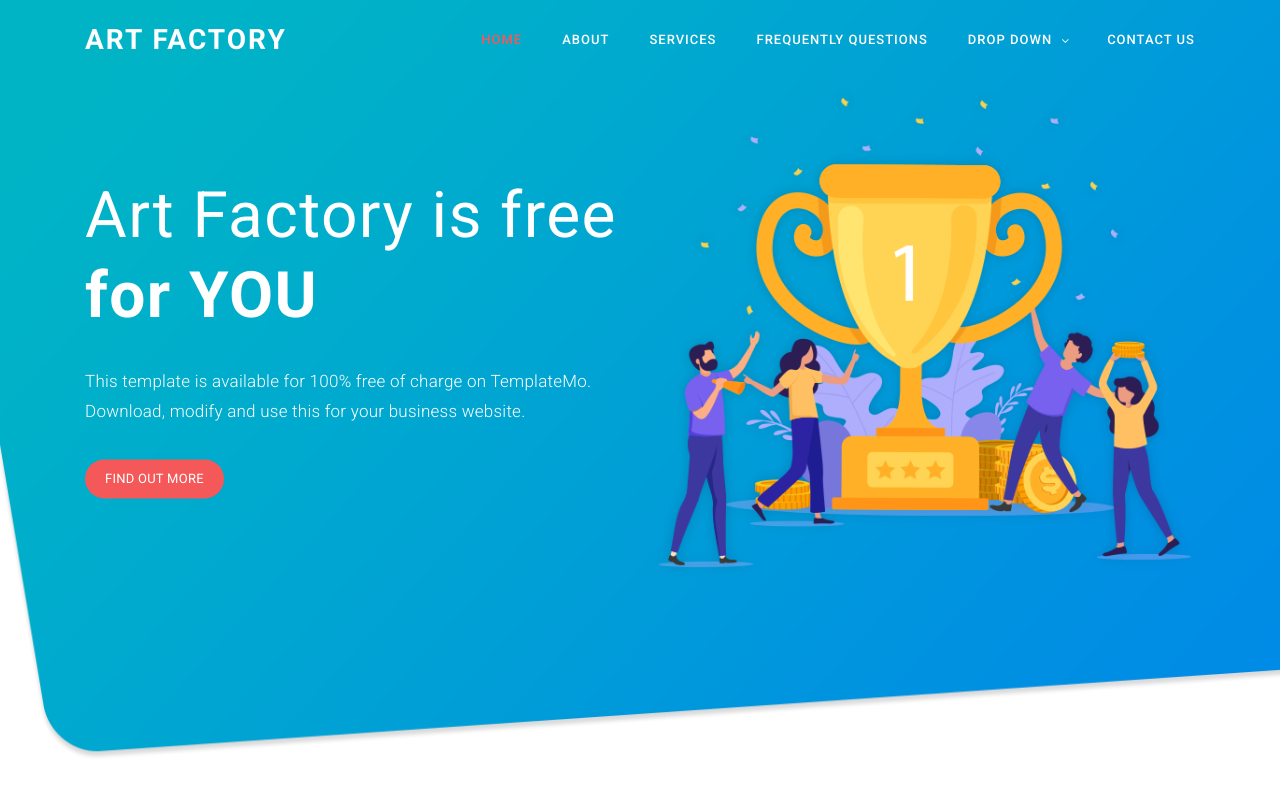
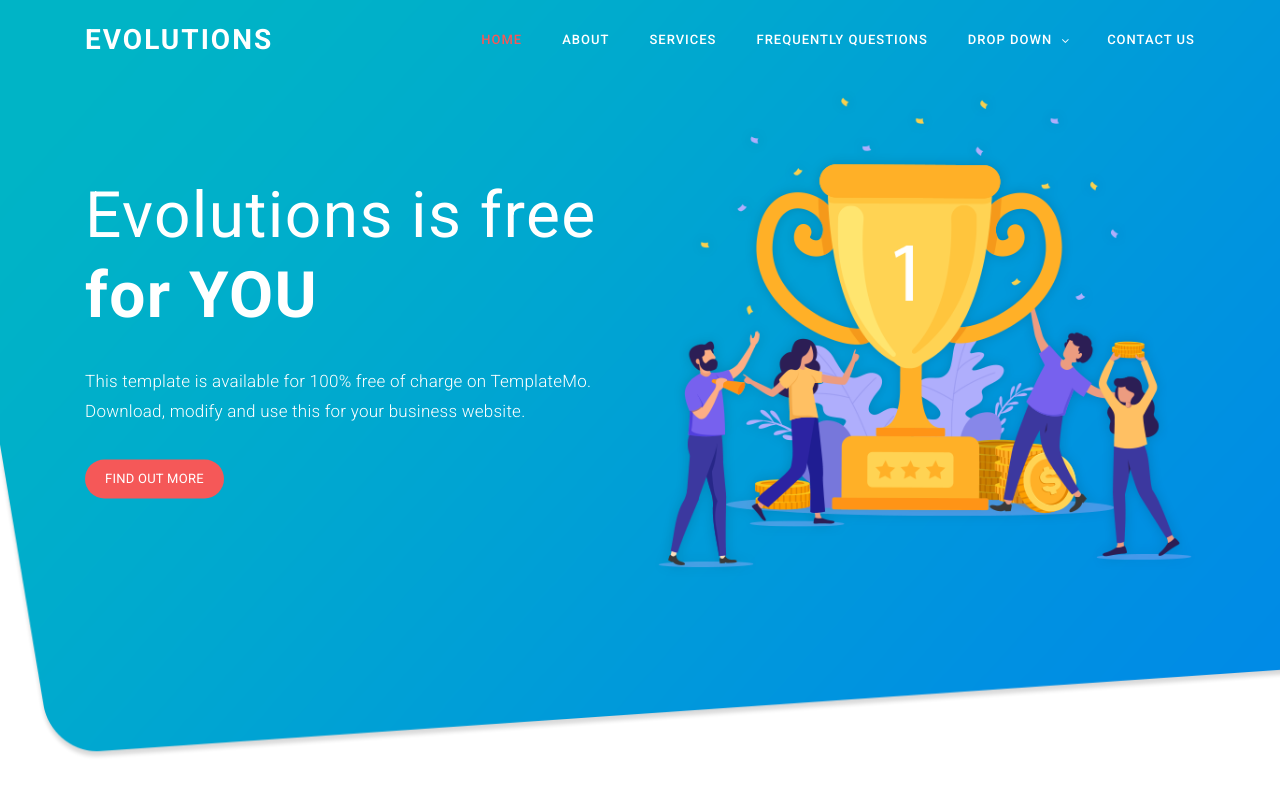
Before and after one commit to idktech/evo, a plain HTML site: page index.html in a window 1280 px wide. Shown: the top 800 px of the page. Drawn offline with Linux system fonts and the light colour scheme.

Commit message:
changed the name

```diff
--- a/assets/css/templatemo-art-factory.css
+++ b/assets/css/templatemo-art-factory.css
@@ -1,6 +1,6 @@
 /*
 
-ART FACTORY
+revolutions
 
 https://templatemo.com/tm-537-art-factory
 
--- a/index.html
+++ b/index.html
@@ -9,10 +9,10 @@
     <meta name="author" content="Template Mo">
     <link href="https://fonts.googleapis.com/css?family=Roboto:100,300,400,500,700,900" rel="stylesheet">
 
-    <title>Art Factory HTML CSS Template</title>
+    <title>Evolutions HTML CSS Template</title>
 <!--
 
-ART FACTORY
+Evolutions
 
 https://templatemo.com/tm-537-art-factory
 
@@ -45,7 +45,7 @@ https://templatemo.com/tm-537-art-factory
                 <div class="col-12">
                     <nav class="main-nav">
                         <!-- ***** Logo Start ***** -->
-                        <a href="#" class="logo">Art Factory</a>
+                        <a href="#" class="logo">Evolutions</a>
                         <!-- ***** Logo End ***** -->
                         <!-- ***** Menu Start ***** -->
                         <ul class="nav">
@@ -84,7 +84,7 @@ https://templatemo.com/tm-537-art-factory
             <div class="container">
                 <div class="row">
                     <div class="left-text col-lg-6 col-md-6 col-sm-12 col-xs-12" data-scroll-reveal="enter left move 30px over 0.6s after 0.4s">
-                        <h1>Art Factory is free <strong>for YOU</strong></h1>
+                        <h1>Evolutions is free <strong>for YOU</strong></h1>
                         <p>This template is available for 100% free of charge on TemplateMo. Download, modify and use this for your business website.</p>
                         <a href="#about" class="main-button-slider">Find Out More</a>
                     </div>
@@ -422,7 +422,7 @@ https://templatemo.com/tm-537-art-factory
         <div class="container">
             <div class="row">
                 <div class="col-lg-7 col-md-12 col-sm-12">
-                    <p class="copyright">Copyright &copy; 2020 Art Factory Company
+                    <p class="copyright">Copyright &copy; 2020 Evolutions Company
 
                 . Design: <a rel="nofollow" href="https://templatemo.com">TemplateMo</a></p>
                 </div>
```
